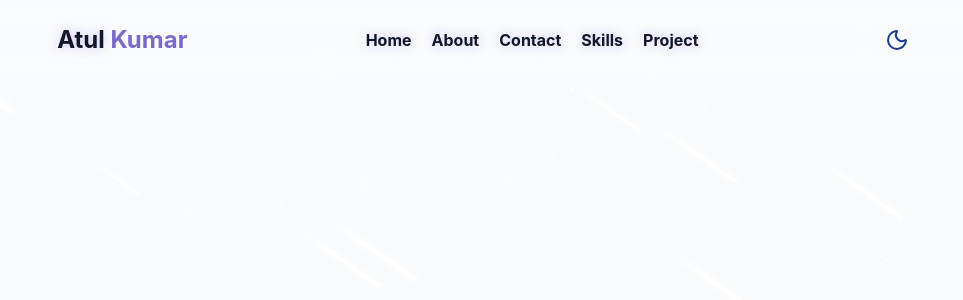
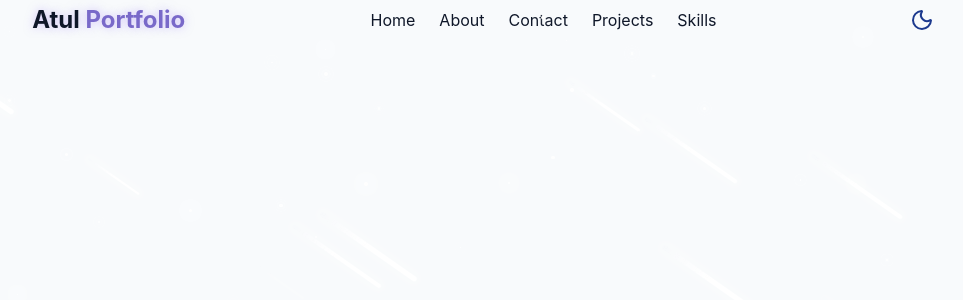
Before and after one commit to atul-kumar06/portfolio-website, a React (Vite) app: page / in a window 1280 px wide. Shown: the top 300 px of the page, without its empty margins (153-1116 px from the left). Built offline with nearby package versions, Linux system fonts and the light colour scheme.

Commit message:
minor chnages in nav bar

```diff
--- a/src/components/Nav.jsx
+++ b/src/components/Nav.jsx
@@ -1,7 +1,7 @@
 import React, { useEffect, useState } from "react";
 import ToggleButton from "../features/ToggleButton";
 import { href } from "react-router";
-import { Menu, X } from "lucide-react";
+import { Menu, TurkishLira, X } from "lucide-react";
 
 const navItems = [
   { name: "Home", href: "#hero" },
@@ -13,61 +13,63 @@ const navItems = [
 
 const Nav = () => {
   const [isScrolled, setisScrolled] = useState(false);
-  const [isMenuOpen, setisMenuOpen] = useState(false);
+  const [isMenuOpen, setisMenuOpen] = useState(true);
 
-  useEffect(() => {
-    const handleScroll = () => {
-      setisScrolled(window.screenY > 10);
-    };
-
-    window.addEventListener("scroll", handleScroll);
-    return () => window.removeEventListener("scroll", handleScroll);
-  }, []);
+  const NavItems = [
+    { name: "Home", href: "#hero" },
+    { name: "About", href: "#about" },
+    { name: "Contact", href: "#contact" },
+    { name: "Projects", href: "#project" },
+    { name: "Skills", href: "#skills" },
+  ];
 
   return (
-    <nav className="sticky w-full py-5 transition-all duration-300 flex items-center justify-evenly px-8 bg-white/30 backdrop-blur-md h-20">
-      <a
-        href="#hero"
-        className="text-2xl font-bold text-primary flex items-center"
-      >
-        <span>
-          <span className="text-glow text-foreground">Atul</span> Kumar
-        </span>
+    <nav className="flex items-center justify-evenly">
+      <a href="#hero" className="text-2xl font-bold text-primary text-glow">
+        <span className="text-foreground">Atul</span> Portfolio
       </a>
-      <div className="hidden md:flex items-center space-x-5 font-bold text-glow">
-        {navItems.map((value, idx) => (
-          <a key={idx} href={value.href}>
+      <div className="hidden md:flex space-x-6">
+        {NavItems.map((value, idx) => (
+          <a href={value.href} key={idx}>
             {value.name}
           </a>
         ))}
       </div>
-      <ToggleButton />
-      {/* Nav Bar for mobile */}
+      {/* mobile_navigation */}
       <button
-        onClick={() => {
-          setisMenuOpen((prev) => !prev);
-        }}
-        className="md:hidden p-2 text-foreground z-50"
-        aria-label={isMenuOpen ? "close" : "open"}
+        onClick={() => setisMenuOpen(!isMenuOpen)}
+        className="md:hidden  cursor-pointer h-18 w-18 relative flex items-center justify-center"
+        aria-label={isMenuOpen ? "Close Menu" : "Open Menu"}
       >
-        {isMenuOpen ? <X size={24} /> : <Menu size={24} />}
+        <Menu
+          className={`absolute transition-all duration-300 text-glow ease-in-out transform ${isMenuOpen ? "opacity-100 rotate-0 scale-100" : "opacity-0 -rotate-90 scale-75 pointer-events-none"}`}
+        />
+        <X
+          className={`absolute transition-all duration-300 text-glow ease-in-out transform ${isMenuOpen ? "opacity-0 rotate-90 scale-75 pointer-events-none" : "opacity-100 rotate-0 scale-100"}`}
+        />
       </button>
+
       <div
-        className={`fixed inset-0 bg-background/95 backdrop-blur-md z-40  flex flex-col items-center justify-center transition-all duration-300 md:hidden ${isMenuOpen ? "opacity-100 pointer-events-auto" : "opacity-0 pointer-events-none"}`}
+        className={`fixed inset-0 bg-background/95 backdrop-blur-md flex flex-col items-center justify-center transition-all duration-300 md:hidden ${
+          !isMenuOpen
+            ? "opacity-100 pointer-events-auto"
+            : "opacity-0 pointer-events-none"
+        }`}
       >
-        <div className="flex flex-col space-y-8 text-xl">
-          {navItems.map((item, key) => (
+        <div className="flex flex-col space-y-8">
+          {NavItems.map((value, idx) => (
             <a
-              key={key}
-              href={item.href}
+              href={value.href}
+              key={idx}
               className="text-foreground/80 hover:text-primary transition-colors duration-300"
-              onClick={() => setisMenuOpen(false)}
+              onClick={() => setisMenuOpen(true)}
             >
-              {item.name}
+              {value.name}
             </a>
           ))}
         </div>
       </div>
+      <ToggleButton />
     </nav>
   );
 };
```
